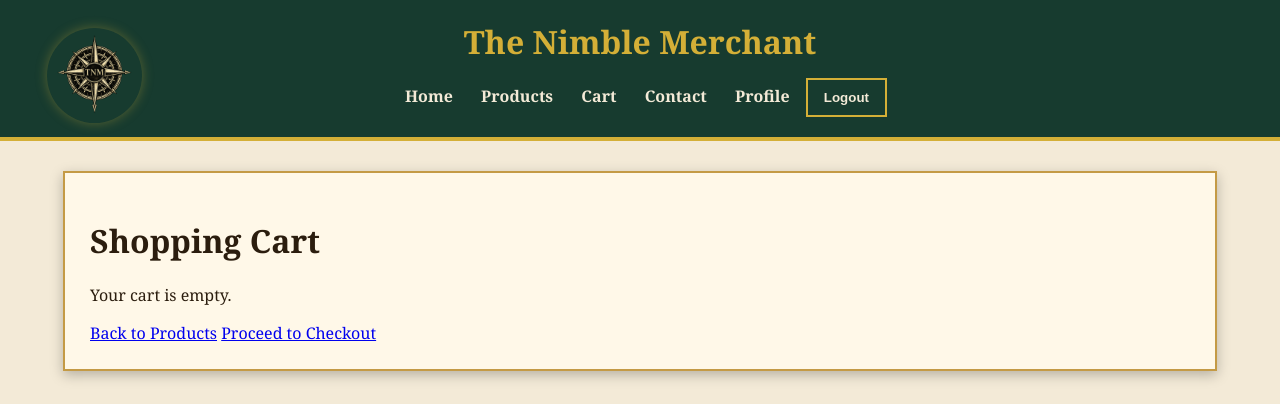
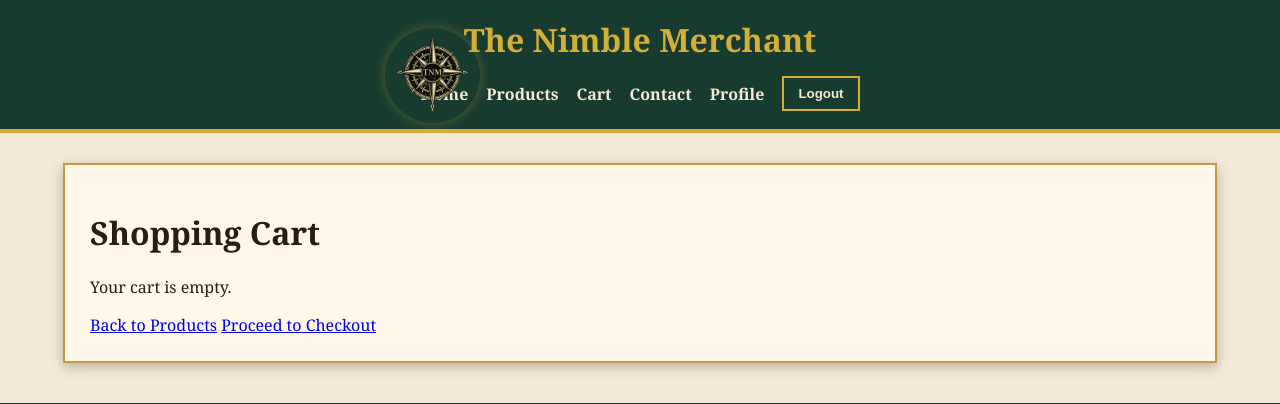
Before and after one commit to Luke-Smith92/TheNimbleMerchant, a Django app: page /cart/ in a window 1280 px wide. Shown: the top 404 px of the page. Run offline with Django 5.2, Linux system fonts and the light colour scheme; the visitor is signed in with stand-in values (Sample User, id 1).

Commit message:
Improve site layout, product images and shopping cart presentation

```diff
--- a/cart/templates/cart/cart.html
+++ b/cart/templates/cart/cart.html
@@ -6,8 +6,15 @@
 
 {% if cart_items %}
     {% for item in cart_items %}
-       <div>
+    <div class="cart-item">
 
+    {% if item.product.image %}
+        <img src="{{ item.product.image.url }}"
+             alt="{{ item.product.name }}"
+             class="cart-product-image">
+    {% endif %}
+
+    <div class="cart-item-details">
         <h2>{{ item.product.name }}</h2>
 
         <p>Price: £{{ item.product.price }}</p>
@@ -21,9 +28,7 @@
                    value="{{ item.quantity }}"
                    min="1">
 
-        <button type="submit">
-            Update
-        </button>
+            <button type="submit">Update</button>
         </form>
 
         <p>Subtotal: £{{ item.subtotal }}</p>
@@ -31,12 +36,13 @@
         <form method="POST"
               action="{% url 'remove_from_cart' item.product.id %}">
             {% csrf_token %}
-        <button type="submit">
-            Remove
-        </button>
+            <button type="submit">Remove</button>
         </form>
+    </div>
 
 </div>
+
+<hr>
 
 <hr>
     {% endfor %}
--- a/products/templates/products/product_detail.html
+++ b/products/templates/products/product_detail.html
@@ -3,6 +3,10 @@
 {% block content %}
 
 <h1>{{ product.name }}</h1>
+
+{% if product.image %}
+    <img src="{{ product.image.url }}" alt="{{ product.name }}" class="product-detail-image">
+{% endif %}
 
 {% if product.category %}
     <p><strong>Category:</strong> {{ product.category.friendly_name }}</p>
--- a/static/css/base.css
+++ b/static/css/base.css
@@ -8,13 +8,36 @@ body {
 header {
     background: #173b2f;
     color: #d4af37;
-    padding: 20px;
-    text-align: center;
+    padding: 18px 30px;
     border-bottom: 4px solid #d4af37;
 }
 
+.header-brand {
+    display: flex;
+    align-items: center;
+    justify-content: center;
+    gap: 22px;
+    margin-bottom: 15px;
+
+}
+
+.logo-link {
+    border: none;
+    background: none;
+    padding: 0;
+
+}
+
+.logo {
+    width: 150px;
+    height: auto;
+    display: block;
+    position: relative;
+    left: 350px;
+}
+
 header h1 {
-    margin: 0 0 15px 0;
+    margin: 0;
 }
 
 header h1 a {
@@ -22,19 +45,27 @@ header h1 a {
     text-decoration: none;
 }
 
+nav {
+    display: flex;
+    justify-content: center;
+    align-items: center;
+    gap: 18px;
+    flex-wrap: wrap;
+}
+
 nav a {
     color: #f3ead7;
     text-decoration: none;
-    margin: 0 12px;
     font-weight: bold;
 }
 
-nav a:hover {
-    color: #d4af37;
+.logout-form {
+    display: inline;
+    margin: 0;
 }
 
-.logout-form {
-    margin-left: auto;
+.logout-form button {
+    padding: 8px 14px;
 }
 
 main {
--- a/templates/base.html
+++ b/templates/base.html
@@ -10,24 +10,28 @@
 <body>
 
  <header>
+    <div class="header-brand">
+        <a href="{% url 'home' %}" class="logo-link">
+            <img src="{% static 'images/tnm-logo.png' %}" alt="The Nimble Merchant" class="logo">
+        </a>
+
         <h1>
             <a href="{% url 'home' %}">
                 The Nimble Merchant
             </a>
         </h1>
+    </div>
 
     <nav>
         <a href="{% url 'home' %}">Home</a>
         <a href="{% url 'products' %}">Products</a>
         <a href="{% url 'view_cart' %}">Cart</a>
-            <a href="{% url 'contact'%}">Contact</a>
+        <a href="{% url 'contact' %}">Contact</a>
+
         {% if user.is_authenticated %}
             <a href="{% url 'profile' %}">Profile</a>
-            <a href="{% url 'home' %}" class="logo-link">
-    <img src="{% static 'images/tnm-logo.png' %}" alt="The Nimble Merchant" class="logo">
-            </a>
 
-                <form method="post" action="{% url 'logout' %}" style="display:inline;">
+            <form method="post" action="{% url 'logout' %}" class="logout-form">
                 {% csrf_token %}
                 <button type="submit">Logout</button>
             </form>
```
Also changed, not shown: other parts of static/css/base.css (+27 -0 lines), README.md. Lines whose indentation alone changed are shown as unchanged.
